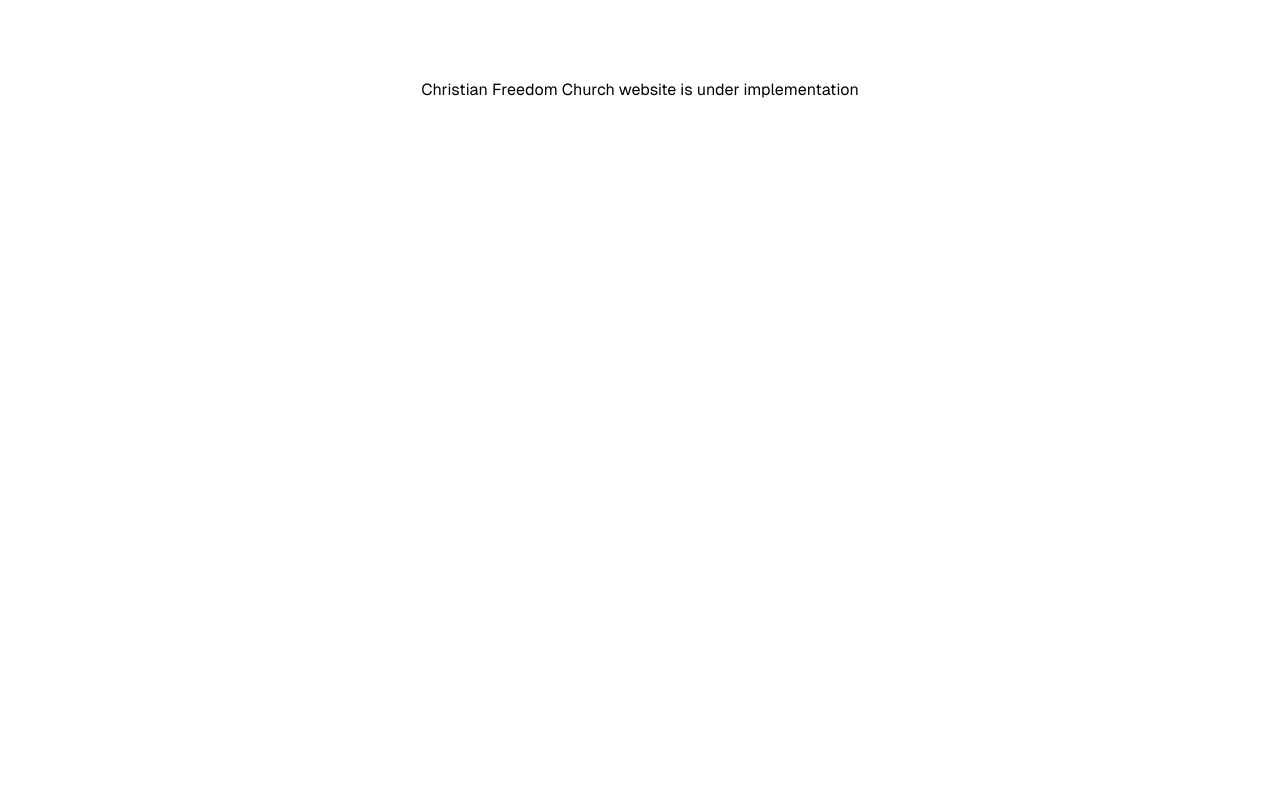
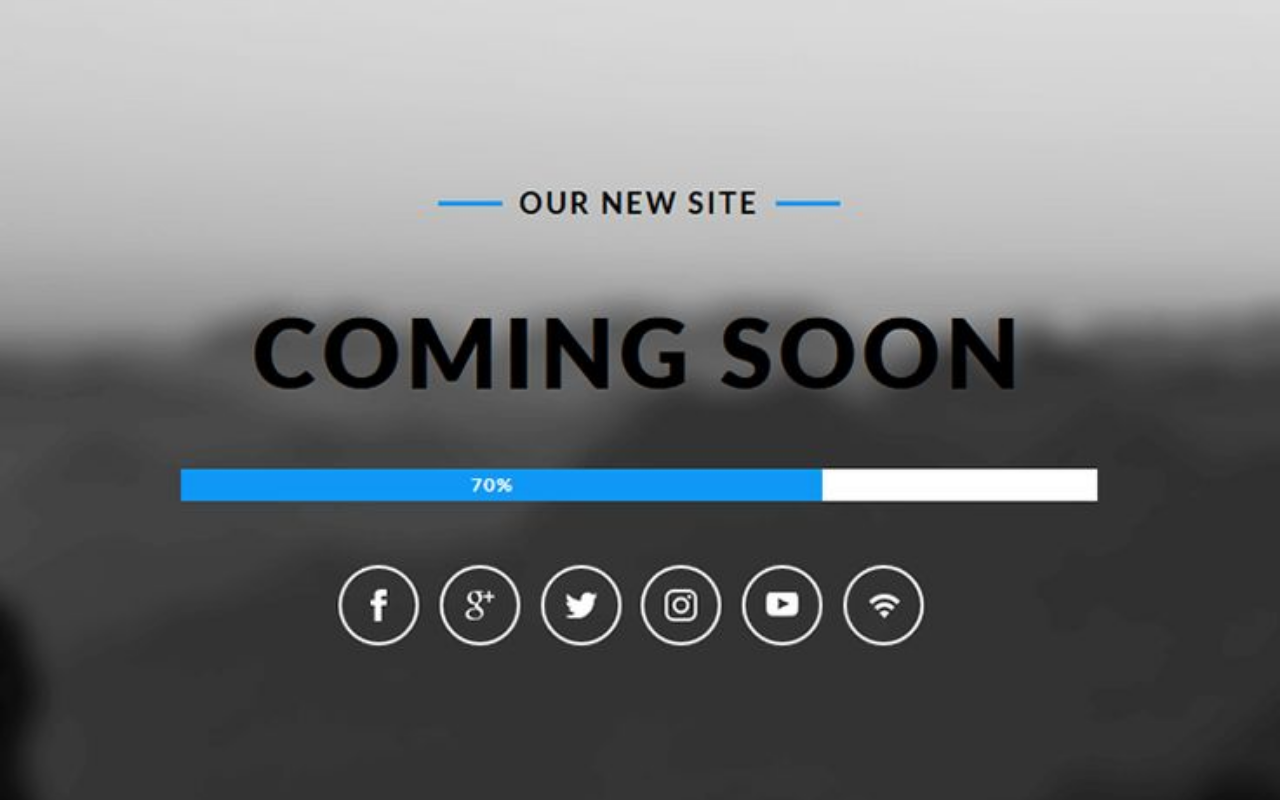
Before and after one commit to twesigetrejan/christian_freedom_church_website, a Next.js app: page / in a window 1280 px wide. Built offline with nearby package versions, Linux system fonts and the light colour scheme.

Commit message:
homepage- coming soon hero section

```diff
--- a/app/page.tsx
+++ b/app/page.tsx
@@ -1,8 +1,14 @@
+import Image from "next/image";
 
 export default function Home() {
   return (
-    <div className="grid grid-rows-[20px_1fr_20px] items-center justify-items-center min-h-screen p-8 pb-20 gap-16 sm:p-20 font-[family-name:var(--font-geist-sans)]">
-      Christian Freedom Church website is under implementation
+    <div className="grid grid-rows-[20px_1fr_20px] items-center justify-items-center min-h-screen p-8 pb-20 gap-16 sm:p-20 font-[family-name:var(--font-geist-sans)] relative">
+      <Image
+        src="/Images/coming-soon.png"
+        alt="Hero Image"
+        fill
+        className="object-cover"
+      />
     </div>
   );
 }
```
Also changed, not shown: public/Images/coming-soon.png (added).
